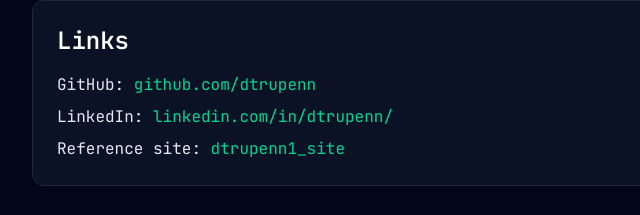
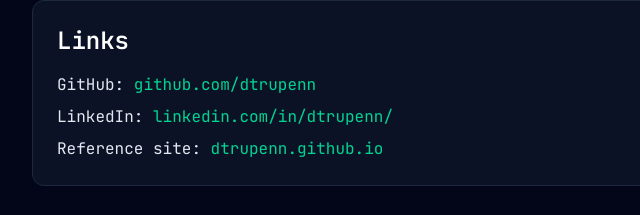
Before and after one commit to dtrupenn/dtrupenn.github.io, a website built with Vite: page index.html in a window 1280 px wide. Shown: the part 1697-1912 px from the top of the page, 120-760 px from the left. Built offline with nearby package versions, Linux system fonts and the light colour scheme.

Commit message:
Forgot some files

```diff
--- a/index.html
+++ b/index.html
@@ -154,11 +154,11 @@
           <li>
             Reference site:
             <a
-              href="https://github.com/dtrupenn/dtrupenn1_site"
+              href="https://github.com/dtrupenn/dtrupenn.github.io"
               class="text-emerald-400 hover:text-emerald-300"
               target="_blank"
               rel="noreferrer"
-              >dtrupenn1_site</a
+              >dtrupenn.github.io</a
             >
           </li>
         </ul>
```
Also changed, not shown: 1 other file.
